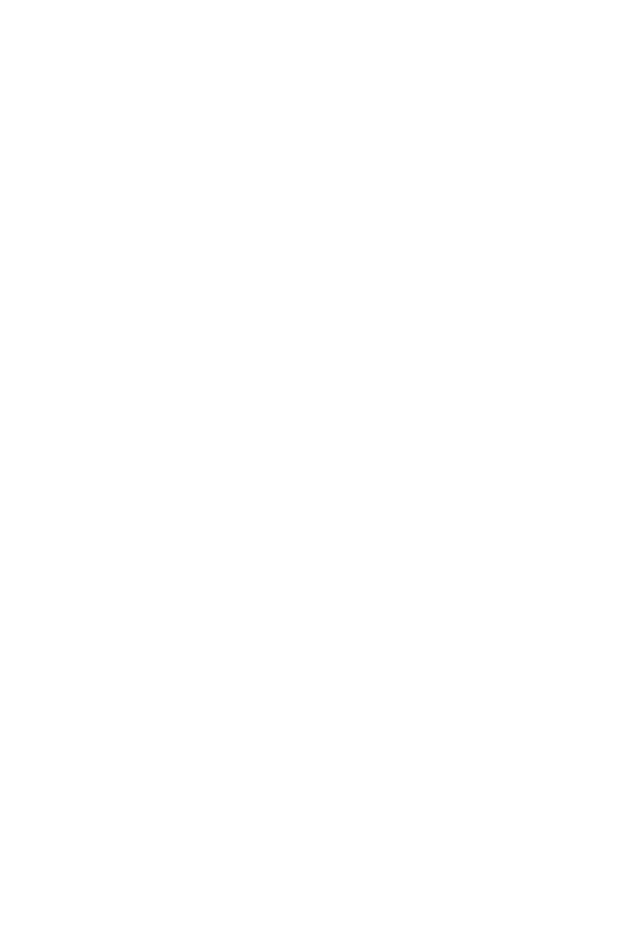
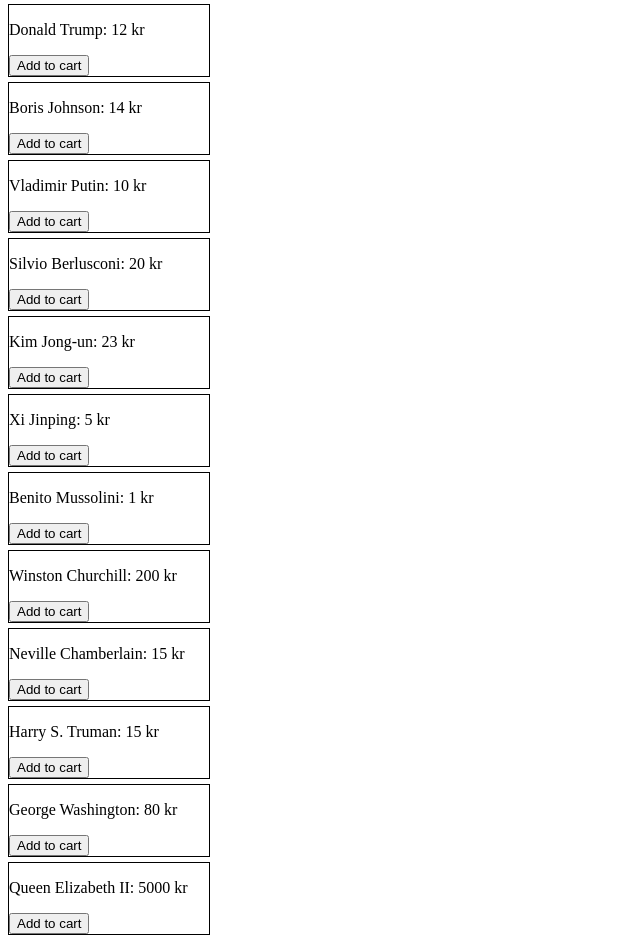
Before and after one commit to jazzjacob/react-grupparbete-webshop, a React (Create React App) app: page / in a window 1280 px wide. Shown: the part 302-1245 px from the top of the page, without its empty margins (0-640 px from the left). Before the commit the page ends 800 px from the top, so only its background shows below. Built offline with nearby package versions, Linux system fonts and the light colour scheme; the HTML template or start-up script is replaced by a standard one.

Commit message:
More products + method for adding to basket

```diff
--- a/src/components/general/Product.js
+++ b/src/components/general/Product.js
@@ -1,6 +1,36 @@
+import { useEffect, useState } from "react";
+import productsService from "../../services/productsService"
+
 const Product = () => {
+
+  const [products, setProducts] = useState([]);
+
+  useEffect(() => {
+    setProducts(productsService)
+  }, []);
+
+  const addToCart = (prod) => {
+    console.log(prod.name)
+    console.log(prod.price+" kr")
+    console.log("Id: "+prod.id)
+  }
+
+  const productStyle = {
+    border: "1px solid black",
+    marginBottom: "5px",
+    width: "200px"
+  }
+
   return (
-    <p>This is a product</p>
+    <>
+      <p>This is a product</p>
+      {products.map((prod, index) =>
+        <div key={index} style={productStyle}>
+          <p>{prod.name}: {prod.price} kr</p>
+          <button onClick={() => addToCart(prod)}>Add to cart</button>
+        </div>
+      )}
+    </>
   );
 }
 
--- a/src/services/productsService.js
+++ b/src/services/productsService.js
@@ -1,4 +1,9 @@
-const products = [
+const productsService = [
+  {
+    id: 0,
+    name: 'Stefan Löven',
+    price: '666',
+  },
   {
     id: 1,
     name: 'Donald Trump',
@@ -29,6 +34,36 @@
     name: 'Xi Jinping',
     price: '5',
   },
+  {
+    id: 7,
+    name: 'Benito Mussolini',
+    price: '1',
+  },
+  {
+    id: 8,
+    name: 'Winston Churchill',
+    price: '200',
+  },
+  {
+    id: 9,
+    name: 'Neville Chamberlain',
+    price: '15',
+  },
+  {
+    id: 10,
+    name: 'Harry S. Truman',
+    price: '15',
+  },
+  {
+    id: 11,
+    name: 'George Washington',
+    price: '80',
+  },
+  {
+    id: 12,
+    name: 'Queen Elizabeth II',
+    price: '5000',
+  },
 ];
 
 export default productsService;
```
